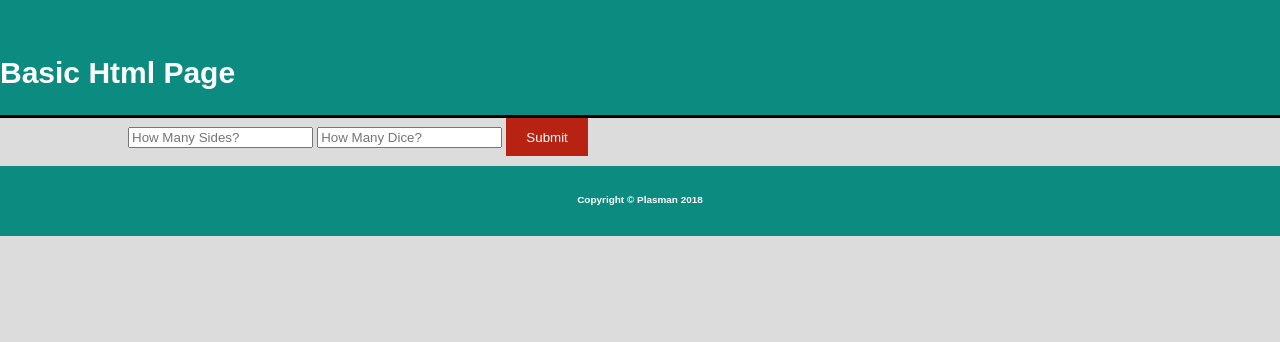
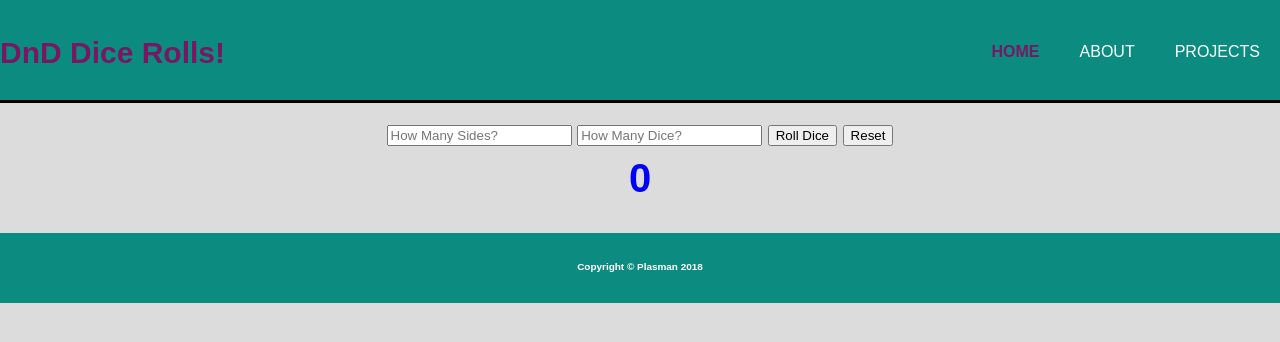
Before and after one commit to tplasman/CodingTest, a plain HTML site: page diceRoll.html in a window 1280 px wide. Drawn offline with Linux system fonts and the light colour scheme.

Commit message:
dice roll app wip

```diff
--- a/css/style.css
+++ b/css/style.css
@@ -147,7 +147,20 @@ article#main-col{
     width: 65%;
 }
 
+/*dice rolling*/
+.container .roller{
+    font-size: 20px;
+    padding: 10px;
+    margin: 5px;
+    text-align: center;
+}
 
+#total{
+    font-size: 40px;
+    font-weight: bold;
+    color: blue;
+
+}
 
 
 /*footer*/
--- a/diceRoll.html
+++ b/diceRoll.html
@@ -6,20 +6,33 @@
     <title>DnD Dice Roller</title>
 
     <link rel="stylesheet" href="./CSS/style.css">
-  <script src="./javascript/app.js"></script>
+
 </head>
 <body>
     <header>
-  <h1>Basic Html Page</h1>
+        <div id="branding">
+            <h1><span class="highlight">DnD Dice Rolls!</span></h1>
+        </div>
+        <nav>
+            <ul>
+                <li class="current"><a href="index.html">Home</a></li>
+                <li><a href="about.html">About</a></li>
+                <li><a href="projects.html">Projects</a></li>
+            </ul>
+        </nav>
     </header>
 <main>
     <div class="container">
-    <form>
-      <input type="number" id="sides" placeholder="How Many Sides?">
-      <input type="number" id="dice" placeholder="How Many Dice?">
-      <button class="button_1" type="submit">Submit</button>
-    </form>
+        <div class="roller">
+            <input type="number" id="sides" value="" placeholder="How Many Sides?">
+            <input type="number" id="amount" placeholder="How Many Dice?">
+            <button class="button" onclick="rollDice()">Roll Dice</button>
+            <button class="button" onclick="init()">Reset</button>
+            <div class="diceTotal" id="total">0</div>
         </div>
+    </div>
+
+    <script src="./javascript/app.js"></script>
 </main>
 <footer>
 <p><h5>Copyright &copy; Plasman 2018</h5></p>
--- a/javascript/app.js
+++ b/javascript/app.js
@@ -1,14 +1,27 @@
-var rolls;
+//dice rolling app javascript
 
-function diceRoll() {
-    var dice = document.getElementByID("sides");
-    var sides = document.getElementByID("dice");
+function rollDice(sides) {
+    var sum = 0;
 
-    Math.floor(Math.random() * sides) +1;
+    //get sides of dice from user
+    var sides = document.getElementById("sides").value;
+    //get amount of dice from user
+    var amount = document.getElementById("amount").value;
 
+    for(var i = 0; i < amount; i++){
+        //random number generator
+        var rolls = 1 + Math.floor(Math.random() * sides);
+        sum += rolls;
+    }
 
-return rolls
+    //update the UI
+    document.getElementById("total").innerHTML = sum;
 
 }
 
-console.log(rolls);
+//reset button
+function init() {
+    document.getElementById("sides").value = "";
+    document.getElementById("amount").value = "";
+    document.getElementById("total").innerHTML = 0;
+}
```
Also changed, not shown: projects.html (+1 -1 lines). Lines whose indentation alone changed are shown as unchanged.
